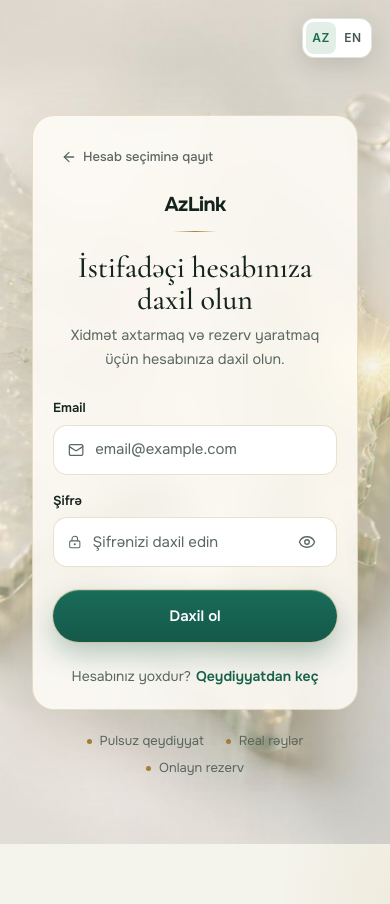
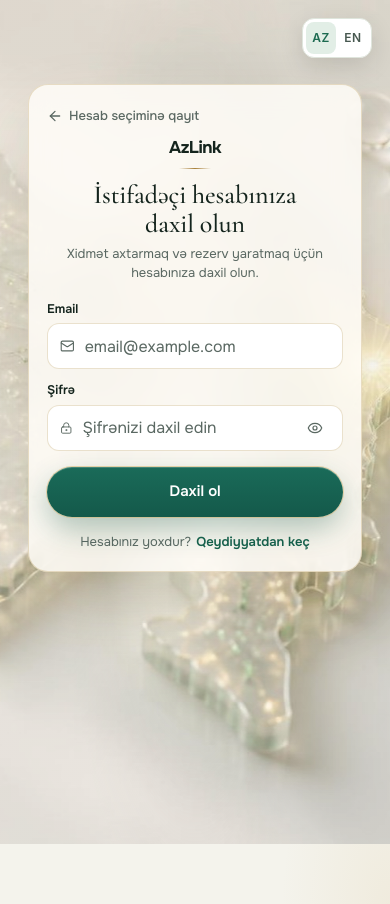
Before and after one commit to Sak1na-IT/AzLink, a React (Vite) app in the folder client/: page /login in a window 390 px wide. Built offline with nearby package versions, Linux system fonts and the light colour scheme; no server answers.

Commit message:
Telefon: giriş və qeydiyyat yığcam, bir ekrana sığır (önizləmə)

```diff
--- a/client/src/styles/mobile.css
+++ b/client/src/styles/mobile.css
@@ -508,4 +508,102 @@
   .landing-path li strong {
     font-size: 15px;
   }
+
+  /* ================= GİRİŞ VƏ QEYDİYYAT ================= */
+  /* Tətbiq ekranı kimi: dar kart, kiçik başlıq, 16px xanalar (iPhone yaxınlaşdırmasın) */
+  .auth-shell {
+    align-items: flex-start;
+  }
+
+  .auth-shell__content {
+    padding: 64px 12px 24px;
+  }
+
+  .auth-shell .login-card,
+  .auth-shell .register-card {
+    padding: 18px 18px 20px;
+    border-radius: 20px;
+  }
+
+  .auth-shell .auth-back-link {
+    margin: 0 0 6px -6px;
+    padding: 4px 8px 4px 6px;
+    font-size: 13px;
+  }
+
+  .auth-brand {
+    font-size: 17px;
+  }
+
+  .auth-brand::after {
+    width: 32px;
+    margin: 8px auto 12px;
+  }
+
+  .auth-shell .login-header h1,
+  .auth-shell .register-header h1 {
+    font-size: 26px;
+    line-height: 1.1;
+  }
+
+  .auth-shell .login-header p,
+  .auth-shell .register-header p {
+    margin-top: 6px;
+    font-size: 13px;
+    line-height: 1.45;
+  }
+
+  .auth-shell .login-form,
+  .auth-shell .register-form {
+    gap: 12px;
+    margin-top: 18px;
+  }
+
+  .auth-shell .login-field,
+  .auth-shell .register-field {
+    gap: 5px;
+  }
+
+  .auth-shell .login-field > span,
+  .auth-shell .register-field > span {
+    font-size: 12.5px;
+  }
+
+  .auth-shell .login-input-wrapper,
+  .auth-shell .register-input-wrapper {
+    min-height: 46px;
+    padding: 0 12px;
+    gap: 8px;
+    border-radius: 12px;
+  }
+
+  .auth-shell .login-input-wrapper svg,
+  .auth-shell .register-input-wrapper svg {
+    width: 16px;
+    height: 16px;
+  }
+
+  /* 16px-dən kiçik xanalarda iPhone səhifəni avtomatik böyüdür */
+  .auth-shell .login-input-wrapper input,
+  .auth-shell .register-input-wrapper input,
+  .auth-shell .register-select {
+    font-size: 16px;
+  }
+
+  .auth-shell .login-submit-button,
+  .auth-shell .register-submit-button {
+    min-height: 50px;
+    margin-top: 4px;
+    font-size: 15px;
+  }
+
+  .auth-shell .login-footer,
+  .auth-shell .register-footer {
+    margin-top: 16px;
+    font-size: 13px;
+  }
+
+  .auth-shell__perks {
+    display: none;
+  }
 }
```
